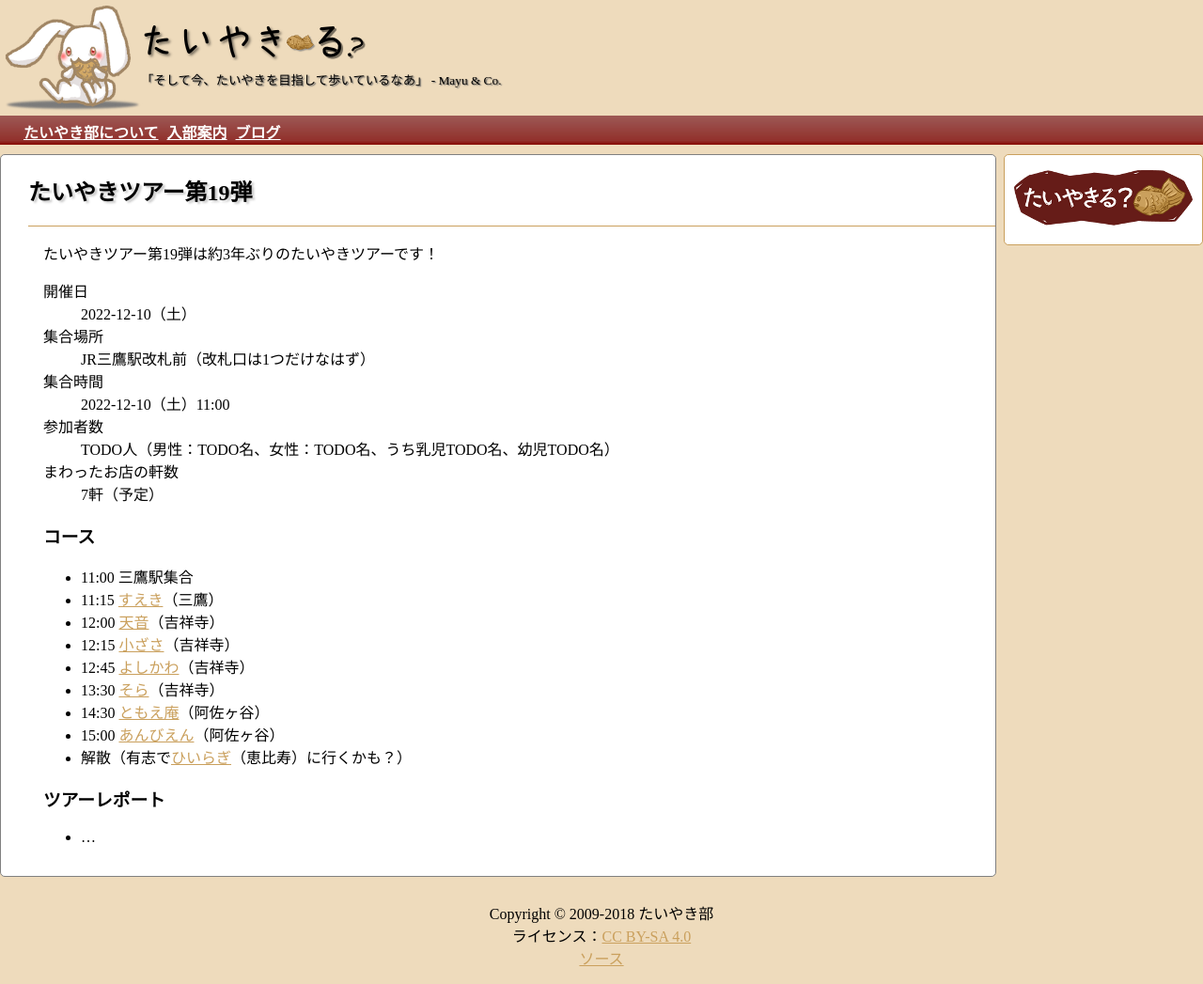
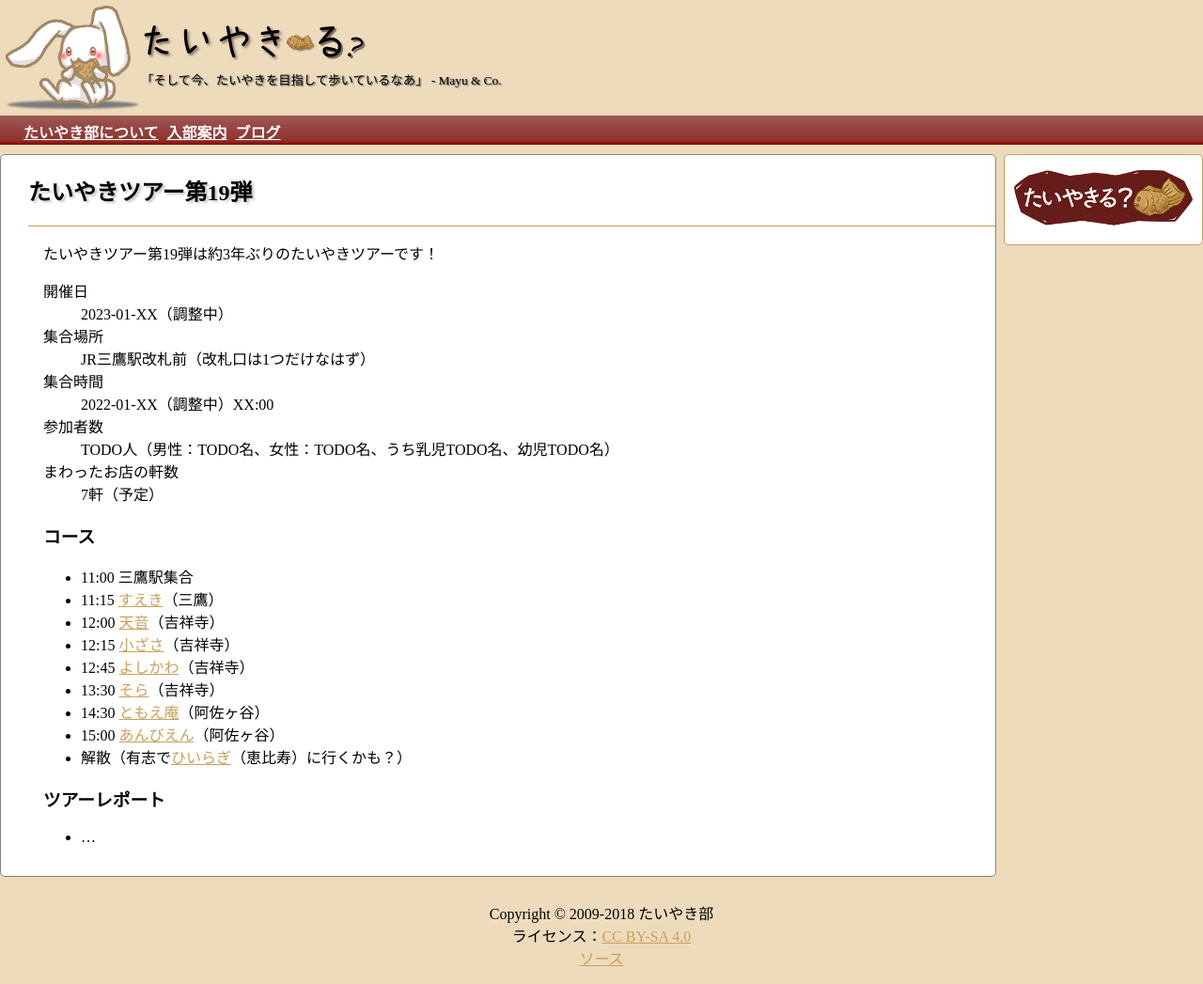
Before and after one commit to taiyaki/taiyaki.club, a Jekyll site: the page built from tour/19.md, in a window 1280 px wide. Shown: the whole page at 94% size. Built offline with Jekyll 4.4.1, drawn with Linux system fonts in a browser that asks for light colours.

Commit message:
tour-19: TBD

```diff
--- a/tour/19.md
+++ b/tour/19.md
@@ -6,13 +6,13 @@ title: たいやきツアー第19弾
 たいやきツアー第19弾は約3年ぶりのたいやきツアーです！
 
 開催日
-: 2022-12-10（土）
+: 2023-01-XX（調整中）
 
 集合場所
 : JR三鷹駅改札前（改札口は1つだけなはず）
 
 集合時間
-: 2022-12-10（土）11:00
+: 2022-01-XX（調整中）XX:00
 
 参加者数
 : TODO人（男性：TODO名、女性：TODO名、うち乳児TODO名、幼児TODO名）
```
Also changed, not shown: index.md (+1 -1 lines).
